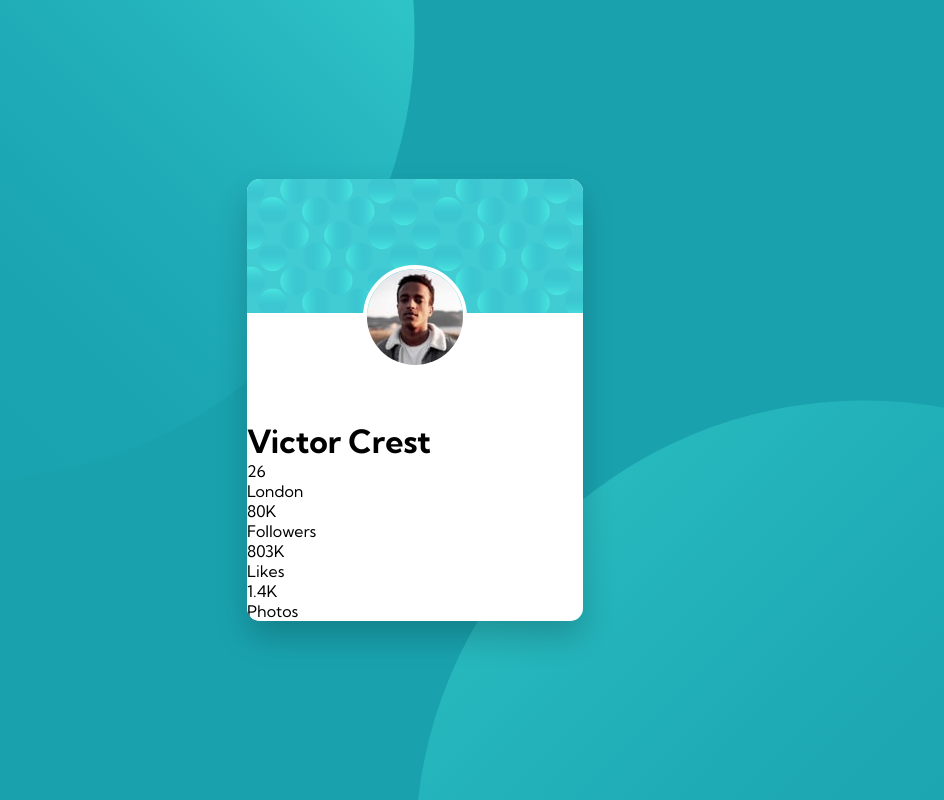
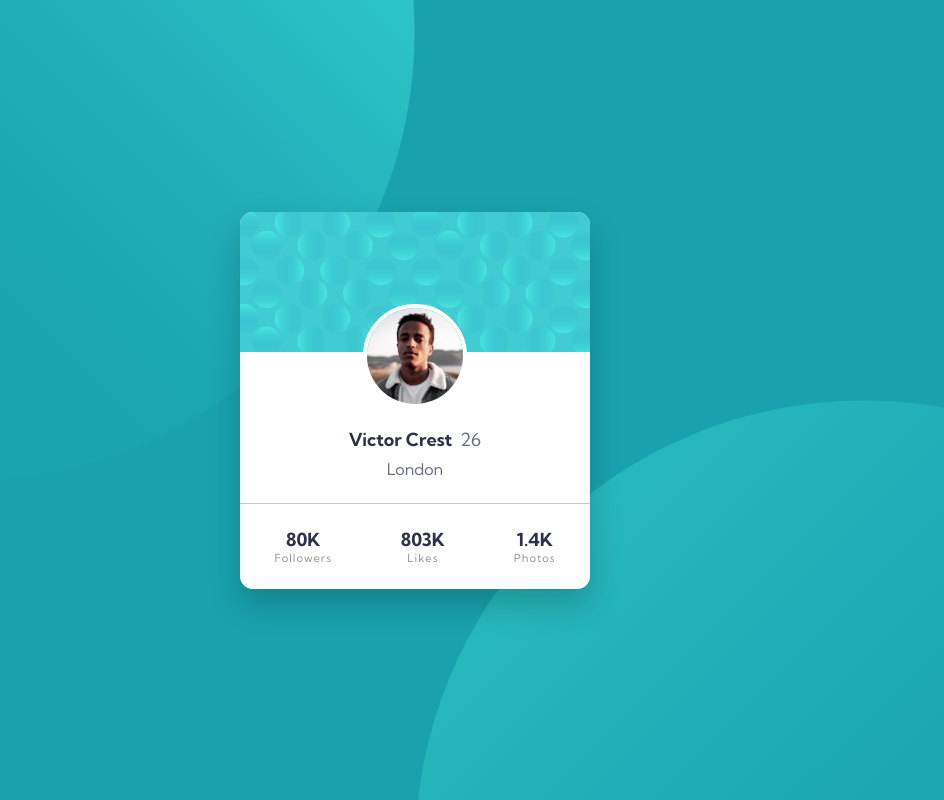
Before and after one commit to KristinaRadosavljevic/profile-card-component, a website: page index.html in a window 1280 px wide. Shown: the whole page, without its empty margins (225-1169 px from the left). Drawn offline with Linux system fonts and the light colour scheme.

Commit message:
Styled the rest of the page.

```diff
--- a/scss/styles.scss
+++ b/scss/styles.scss
@@ -9,19 +9,25 @@ $white: hsl(0, 0%, 100%);
 
 // Animations
 @keyframes background-desktop {
-  from {
+  0% {
     background-position: right 100vw bottom 100vh, left 100vw top 100vh;
   }
-  to {
+  60% {
+    background-position: right 47vw bottom 37vh, left 47vw top 47vh;
+  }
+  100% {
     background-position: right 50vw bottom 40vh, left 50vw top 50vh;
   }
 }
 
 @keyframes background-mobile {
-  from {
+  0% {
     background-position: right 100vw bottom 100vh, left 100vw top 100vh;
   }
-  to {
+  60% {
+    background-position: right 47vw bottom 57vh, left 47vw top 57vh;
+  }
+  100% {
     background-position: right 50vw bottom 60vh, left 50vw top 60vh;
   }
 }
@@ -46,11 +52,11 @@ body {
     url("../images/bg-pattern-bottom.svg");
   background-repeat: no-repeat;
   background-size: 70vmax;
-  animation: background-desktop 1s forwards ease-out;
+  animation: background-desktop 1.5s forwards ease-out;
 }
 
 main {
-  max-width: 21rem;
+  max-width: 24rem;
   background-color: $white;
   border-radius: 0.8rem;
   overflow: hidden;
@@ -69,11 +75,55 @@ main {
   transform: translateY(-50%);
 }
 
+header {
+  margin: -2rem auto 0.5rem;
+  display: flex;
+  align-items: center;
+  justify-content: center;
+  gap: 0.5rem;
+
+  h1 {
+    font-size: 1.125rem;
+    color: $very-dark-desaturated-blue;
+  }
+
+  p {
+    font-size: 1.125rem;
+    color: $dark-grayish-blue;
+  }
+}
+
+.location {
+  font-size: 1rem;
+  color: $dark-grayish-blue;
+  text-align: center;
+  margin-bottom: 1.5rem;
+}
+
+section {
+  display: flex;
+  align-items: center;
+  justify-content: space-around;
+  padding: 1.5rem 0;
+  border-top: 1px solid hsl(0, 0%, 78%);
+  text-align: center;
+
+  .number {
+    font-size: 1.125rem;
+    font-weight: 700;
+    color: $very-dark-desaturated-blue;
+  }
+
+  .label {
+    font-size: 0.7rem;
+    color: $dark-gray;
+    letter-spacing: 1px;
+  }
+}
+
 // Media queries
 @media (max-width: 840px) {
   body {
-    animation: background-mobile 1s forwards ease-out;
+    animation: background-mobile 1.5s forwards ease-out;
   }
 }
-
-// - Font size (name and stats): 18px
```
Also changed, not shown: css/styles.css.
